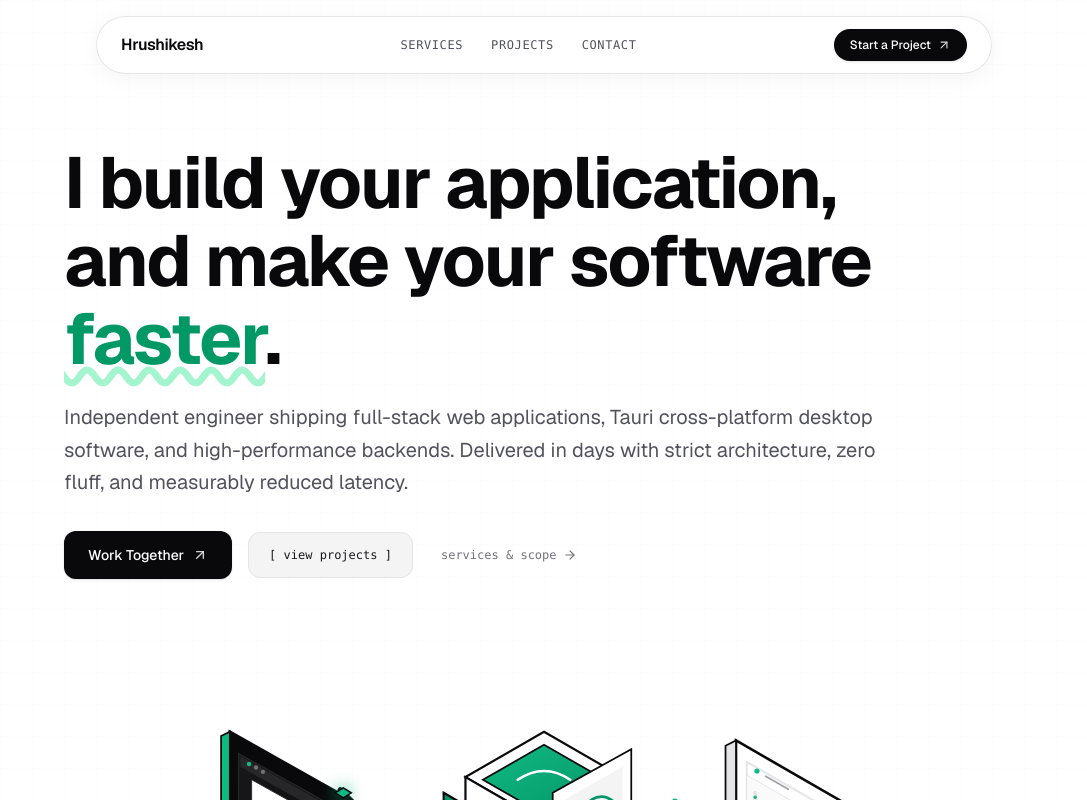
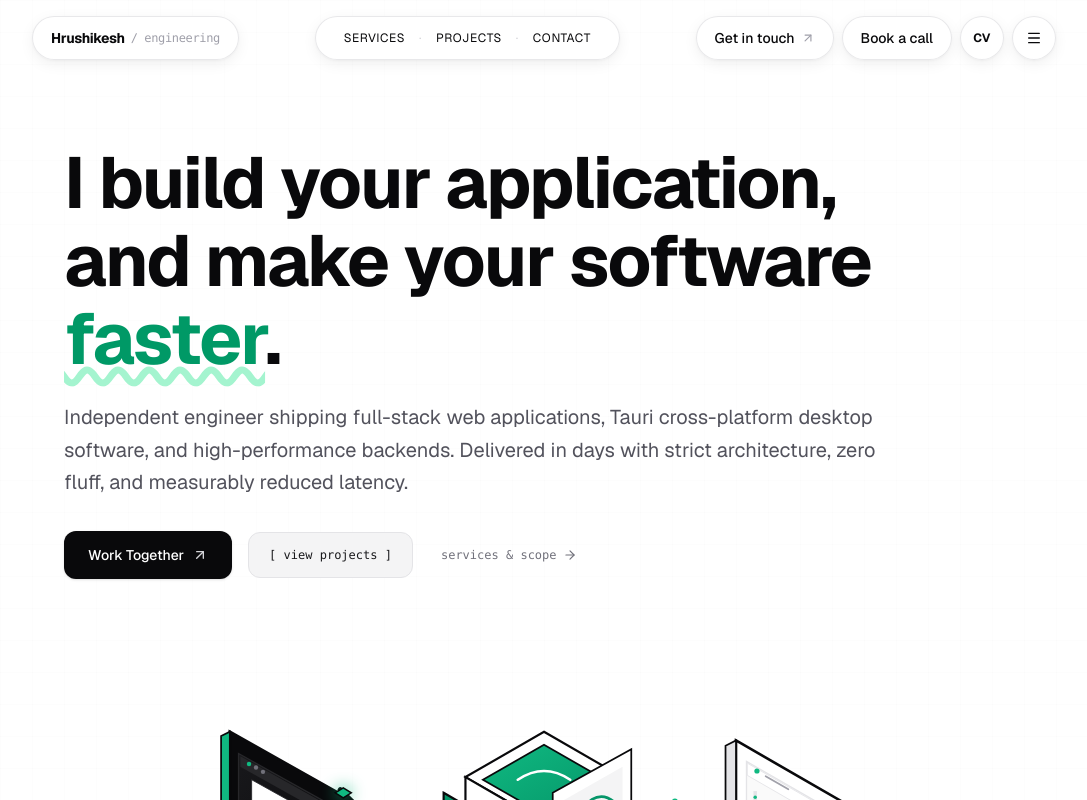
Before and after one commit to HrushikeshAnandSarangi/built-in-days, a Next.js app: page / in a window 1280 px wide. Shown: the top 800 px of the page, without its empty margins (96-1183 px from the left). Built offline with nearby package versions, Linux system fonts and the light colour scheme.

Commit message:
feat(ui): add Roman Radchenko frosted glassmorphism pills and top-3 project expander

```diff
--- a/src/app/globals.css
+++ b/src/app/globals.css
@@ -53,35 +53,86 @@ body {
   color: #ffffff;
 }
 
-/* Explicit responsive display helpers to avoid mobile overflow */
-.hidden {
-  display: none !important;
-}
-
-@media (min-width: 768px) {
-  .md\:flex {
-    display: flex !important;
-  }
-  .md\:hidden {
-    display: none !important;
-  }
-  .md\:inline {
-    display: inline !important;
-  }
-}
-
 /* Tabular figures for numbers and technical data */
 .tabular-nums {
   font-variant-numeric: tabular-nums;
 }
 
-/* Apple Glassmorphism specification */
+/* ========================================================================== */
+/* Roman Radchenko Frosted Glassmorphism Optics                               */
+/* ========================================================================== */
+.glass-pill {
+  display: inline-flex;
+  align-items: center;
+  justify-content: center;
+  height: 44px;
+  padding: 0 18px;
+  border-radius: 9999px !important;
+  background: rgba(255, 255, 255, 0.82);
+  border: 1px solid rgba(228, 228, 231, 0.85);
+  color: #09090b;
+  font-family: inherit;
+  text-decoration: none;
+  white-space: nowrap;
+  cursor: pointer;
+  -webkit-backdrop-filter: blur(14px) saturate(180%);
+  backdrop-filter: blur(14px) saturate(180%);
+  box-shadow:
+    0 4px 16px -2px rgba(0, 0, 0, 0.08),
+    0 1px 3px rgba(0, 0, 0, 0.04),
+    inset 1px 1px 0 rgba(255, 255, 255, 1),
+    inset -1px -1px 0 rgba(255, 255, 255, 0.5);
+  transition: all 180ms cubic-bezier(0.16, 1, 0.3, 1);
+}
+
+.glass-pill:hover {
+  background: rgba(255, 255, 255, 0.96);
+  border-color: rgba(212, 212, 216, 0.95);
+  box-shadow:
+    0 6px 22px -2px rgba(0, 0, 0, 0.12),
+    0 2px 6px rgba(0, 0, 0, 0.06),
+    inset 1px 1px 0 #ffffff,
+    inset -1px -1px 0 rgba(255, 255, 255, 0.7);
+  transform: translateY(-1px);
+}
+
+.glass-pill:active {
+  background: rgba(240, 240, 242, 0.9);
+  box-shadow:
+    0 1px 3px rgba(0, 0, 0, 0.08),
+    inset 1px 1px 0 rgba(255, 255, 255, 0.8);
+  transform: translateY(0);
+}
+
+.glass-pill--round {
+  width: 44px !important;
+  height: 44px !important;
+  padding: 0 !important;
+  border-radius: 9999px !important;
+}
+
+.glass-dropdown {
+  background: rgba(255, 255, 255, 0.92);
+  border: 1px solid rgba(228, 228, 231, 0.9);
+  -webkit-backdrop-filter: blur(24px) saturate(190%);
+  backdrop-filter: blur(24px) saturate(190%);
+  box-shadow:
+    0 8px 32px -4px rgba(0, 0, 0, 0.14),
+    inset 1px 1px 0 rgba(255, 255, 255, 1),
+    inset -1px -1px 0 rgba(255, 255, 255, 0.4);
+}
+
+/* Apple Glassmorphism legacy specification */
 .glass-nav {
-  background: rgba(255, 255, 255, 0.85);
-  backdrop-filter: blur(20px);
-  -webkit-backdrop-filter: blur(20px);
-  border: 1px solid rgba(228, 228, 231, 0.9);
-  box-shadow: 0 4px 24px -1px rgba(0, 0, 0, 0.05);
+  background: rgba(255, 255, 255, 0.72);
+  backdrop-filter: blur(16px) saturate(190%);
+  -webkit-backdrop-filter: blur(16px) saturate(190%);
+  border: 1px solid rgba(255, 255, 255, 0.8);
+  box-shadow:
+    0 2px 4px rgba(0, 0, 0, 0.04),
+    0 8px 24px -4px rgba(0, 0, 0, 0.08),
+    inset 1px 1px 0 rgba(255, 255, 255, 0.95),
+    inset -1px -1px 0 rgba(255, 255, 255, 0.35);
 }
 
 .glass-card {
--- a/src/components/Navbar.tsx
+++ b/src/components/Navbar.tsx
@@ -16,69 +16,89 @@ export function Navbar() {
   }, []);
 
   return (
-    <header className="fixed top-4 left-0 right-0 z-50 flex justify-center px-4 pointer-events-none">
-      <div
-        className={`pointer-events-auto w-full max-w-4xl rounded-full transition-all duration-300 ease-out glass-nav px-4 sm:px-6 py-2.5 sm:py-3 flex items-center justify-between ${
-          scrolled ? "shadow-md border-zinc-300" : "border-zinc-200"
-        }`}
-      >
-        {/* Clean text-only Brand (No Logo per user request) */}
+    <header className="fixed top-4 left-0 right-0 z-50 flex justify-center px-3 sm:px-6 pointer-events-none">
+      <div className="w-full max-w-5xl flex items-center justify-between gap-2 sm:gap-3">
+        {/* Left: Brand Pill */}
+        <div className="pointer-events-auto shrink-0">
           <a
             href="#"
-          className="text-zinc-950 font-bold tracking-tight text-sm sm:text-base hover:text-emerald-700 transition-colors flex items-center gap-1.5 shrink-0"
+            className="glass-pill text-xs sm:text-sm font-semibold tracking-tight gap-1.5 hover:scale-[1.02]"
           >
-          <span className="font-semibold text-zinc-950">Hrushikesh</span>
+            <span className="font-bold text-zinc-950">Hrushikesh</span>
             <span className="text-zinc-400 font-normal hidden sm:inline text-xs font-mono">
               / engineering
             </span>
           </a>
+        </div>
 
-        {/* Desktop Nav Links (Hidden on mobile) */}
-        <nav className="hidden md:flex items-center gap-7 text-xs font-mono uppercase tracking-wider text-zinc-600">
+        {/* Center: Desktop Navigation Pill */}
+        <nav className="pointer-events-auto hidden md:flex items-center gap-1 glass-pill text-xs font-mono uppercase tracking-wider text-zinc-600 px-3">
           <a
             href="#services"
-            className="hover:text-zinc-950 transition-colors py-1"
+            className="px-2.5 py-1 rounded-full hover:text-zinc-950 hover:bg-black/[0.04] transition-colors"
           >
             Services
           </a>
+          <span className="text-zinc-300">·</span>
           <a
             href="#projects"
-            className="hover:text-zinc-950 transition-colors py-1"
+            className="px-2.5 py-1 rounded-full hover:text-zinc-950 hover:bg-black/[0.04] transition-colors"
           >
             Projects
           </a>
+          <span className="text-zinc-300">·</span>
           <a
             href="#contact"
-            className="hover:text-zinc-950 transition-colors py-1"
+            className="px-2.5 py-1 rounded-full hover:text-zinc-950 hover:bg-black/[0.04] transition-colors"
           >
             Contact
           </a>
         </nav>
 
-        {/* CTA & Mobile Hamburger */}
-        <div className="flex items-center gap-2 sm:gap-3 shrink-0">
+        {/* Right: Action Glass Pills matching Roman Radchenko's layout */}
+        <div className="pointer-events-auto flex items-center gap-1.5 sm:gap-2 shrink-0">
+          {/* Get in touch pill */}
           <a
             href="#contact"
-            className="inline-flex items-center gap-1.5 px-4 py-2 rounded-full bg-zinc-950 hover:bg-zinc-800 transition-all hover:scale-[1.02] active:scale-[0.98] shadow-sm text-xs font-medium"
-            style={{ color: "#ffffff" }}
+            className="glass-pill text-xs sm:text-sm font-medium hover:scale-[1.02] active:scale-[0.98] gap-1.5"
           >
-            <span style={{ color: "#ffffff", fontWeight: 500 }}>
-              Start a Project
-            </span>
-            <ArrowUpRight className="w-3.5 h-3.5 text-zinc-300" />
+            <span>Get in touch</span>
+            <ArrowUpRight className="w-3.5 h-3.5 text-zinc-400 hidden sm:inline" />
           </a>
 
-          {/* Mobile Menu Button */}
+          {/* Book a call pill (hidden on small mobile screens to prevent overflow) */}
+          <a
+            href="https://wa.me/918260343186?text=Hi%20Hrushikesh,%20I%20would%20like%20to%20book%20a%20call%20to%20discuss%20a%20project."
+            target="_blank"
+            rel="noopener noreferrer"
+            className="glass-pill text-xs sm:text-sm font-medium hover:scale-[1.02] active:scale-[0.98] hidden sm:inline-flex"
+            title="Book a call on WhatsApp"
+          >
+            Book a call
+          </a>
+
+          {/* CV Pill (circular round pill) */}
+          <a
+            href="https://hrushi.is-a.dev"
+            target="_blank"
+            rel="noopener noreferrer"
+            className="glass-pill glass-pill--round text-xs font-mono font-bold text-zinc-950 hover:scale-[1.05] active:scale-[0.98]"
+            title="View CV / Dev Portfolio"
+          >
+            CV
+          </a>
+
+          {/* Mobile Menu Hamburger Pill */}
           <button
             type="button"
             onClick={() => setMobileMenuOpen(!mobileMenuOpen)}
-            className="p-1.5 rounded-lg text-zinc-700 hover:text-zinc-950 md:hidden flex items-center justify-center border border-zinc-200 bg-white"
+            className="glass-pill glass-pill--round md:hidden text-zinc-900"
             aria-label="Toggle navigation menu"
           >
             {mobileMenuOpen ? (
-              <X className="w-4 h-4 text-zinc-900" />
+              <X className="w-4 h-4 text-zinc-950" />
             ) : (
-              <Menu className="w-4 h-4 text-zinc-900" />
+              <Menu className="w-4 h-4 text-zinc-950" />
             )}
           </button>
         </div>
@@ -86,12 +106,12 @@ export function Navbar() {
 
       {/* Mobile Menu Dropdown */}
       {mobileMenuOpen && (
-        <div className="pointer-events-auto absolute top-16 left-4 right-4 bg-white/98 backdrop-blur-2xl border border-zinc-200 rounded-2xl p-5 shadow-2xl md:hidden flex flex-col gap-3 animate-in fade-in slide-in-from-top-2 duration-200">
+        <div className="pointer-events-auto absolute top-16 left-3 right-3 glass-dropdown rounded-2xl p-5 shadow-2xl md:hidden flex flex-col gap-3 animate-in fade-in slide-in-from-top-2 duration-200">
           <nav className="flex flex-col gap-2 text-sm font-medium text-zinc-800 font-mono">
             <a
               href="#services"
               onClick={() => setMobileMenuOpen(false)}
-              className="px-3 py-2.5 rounded-xl hover:bg-zinc-100 flex items-center justify-between text-zinc-900"
+              className="px-3 py-2.5 rounded-xl hover:bg-black/[0.04] flex items-center justify-between text-zinc-900"
             >
               <span>[ 01 · Services (Build & Fix) ]</span>
               <ArrowUpRight className="w-4 h-4 text-zinc-400" />
@@ -99,7 +119,7 @@ export function Navbar() {
             <a
               href="#projects"
               onClick={() => setMobileMenuOpen(false)}
-              className="px-3 py-2.5 rounded-xl hover:bg-zinc-100 flex items-center justify-between text-zinc-900"
+              className="px-3 py-2.5 rounded-xl hover:bg-black/[0.04] flex items-center justify-between text-zinc-900"
             >
               <span>[ 02 · Selected Projects ]</span>
               <ArrowUpRight className="w-4 h-4 text-zinc-400" />
@@ -107,9 +127,29 @@ export function Navbar() {
             <a
               href="#contact"
               onClick={() => setMobileMenuOpen(false)}
-              className="px-3 py-2.5 rounded-xl hover:bg-zinc-100 flex items-center justify-between text-zinc-900"
+              className="px-3 py-2.5 rounded-xl hover:bg-black/[0.04] flex items-center justify-between text-zinc-900"
             >
               <span>[ 03 · Direct Contact ]</span>
+              <ArrowUpRight className="w-4 h-4 text-zinc-400" />
+            </a>
+            <a
+              href="https://wa.me/918260343186?text=Hi%20Hrushikesh,%20I%20would%20like%20to%20book%20a%20call%20to%20discuss%20a%20project."
+              target="_blank"
+              rel="noopener noreferrer"
+              onClick={() => setMobileMenuOpen(false)}
+              className="px-3 py-2.5 rounded-xl hover:bg-black/[0.04] flex items-center justify-between text-zinc-900"
+            >
+              <span>[ Book a call via WhatsApp ]</span>
+              <ArrowUpRight className="w-4 h-4 text-zinc-400" />
+            </a>
+            <a
+              href="https://hrushi.is-a.dev"
+              target="_blank"
+              rel="noopener noreferrer"
+              onClick={() => setMobileMenuOpen(false)}
+              className="px-3 py-2.5 rounded-xl hover:bg-black/[0.04] flex items-center justify-between text-zinc-900"
+            >
+              <span>[ View CV / Portfolio ↗ ]</span>
               <ArrowUpRight className="w-4 h-4 text-zinc-400" />
             </a>
           </nav>
```
Also changed, not shown: src/components/ProjectsSection.tsx (+41 -3 lines). Lines whose indentation alone changed are shown as unchanged.
